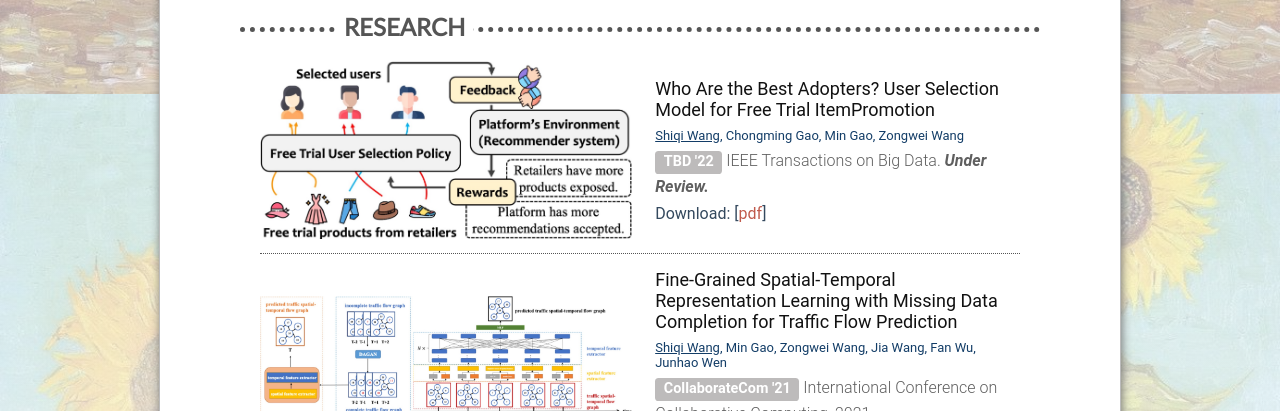
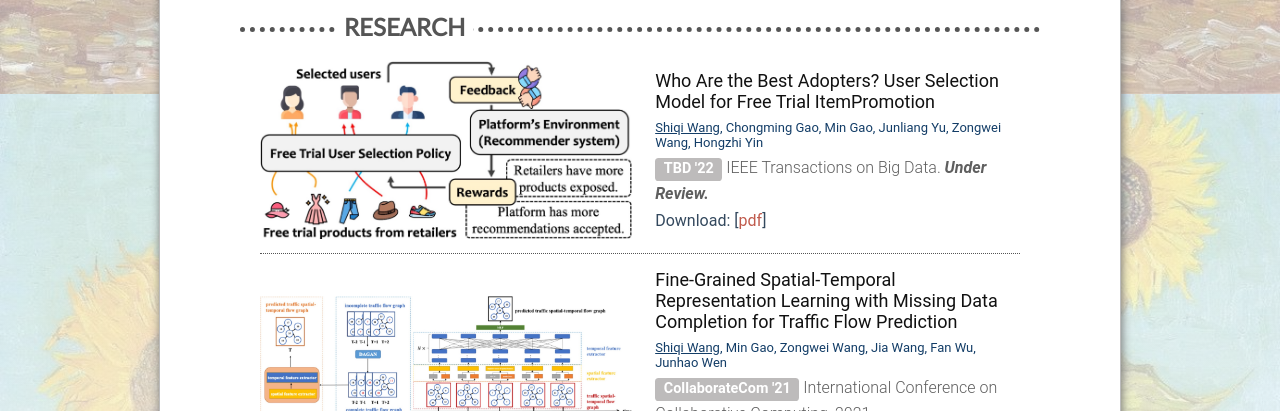
Before and after one commit to Strawberry47/page, a plain HTML site: page index.html in a window 1280 px wide. Shown: the part 689-1100 px from the top of the page. Drawn offline with Linux system fonts and the light colour scheme; a web font is replaced by a local one.

Commit message:
加了大师兄

```diff
--- a/index.html
+++ b/index.html
@@ -91,7 +91,7 @@
                 <img src="image/freetrial.jpg">
                 <div class="des">
                     <div class="pub_title">Who Are the Best Adopters? User Selection Model for Free Trial ItemPromotion</div>
-                    <div class="pub_authors"><u>Shiqi Wang</u>, Chongming Gao, Min Gao, Zongwei Wang</div>
+                    <div class="pub_authors"><u>Shiqi Wang</u>, Chongming Gao, Min Gao, Junliang Yu, Zongwei Wang, Hongzhi Yin</div>
                     <div class="pub_type">
                         <span class="label label-default">TBD '22</span>
                         IEEE Transactions on Big Data.
```
